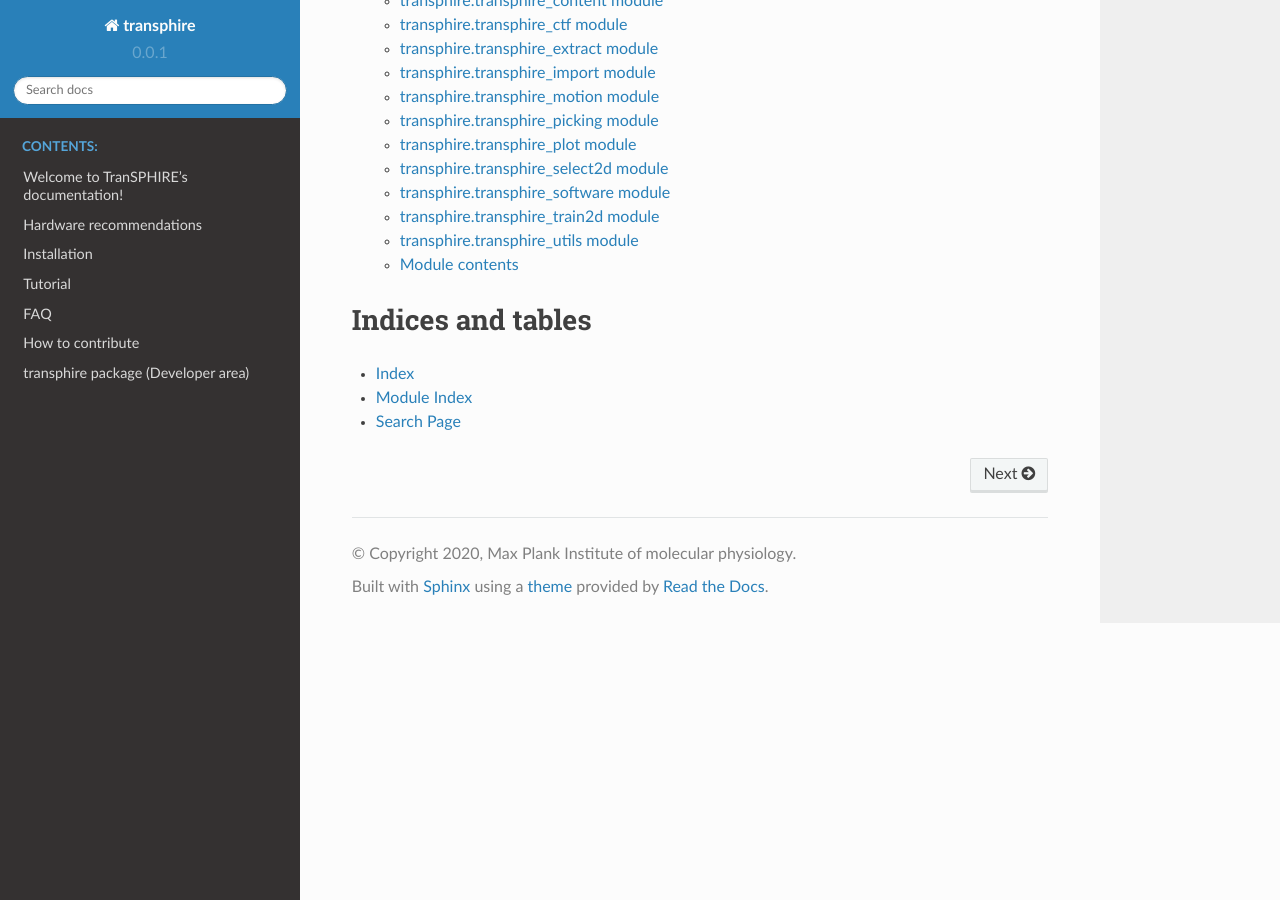
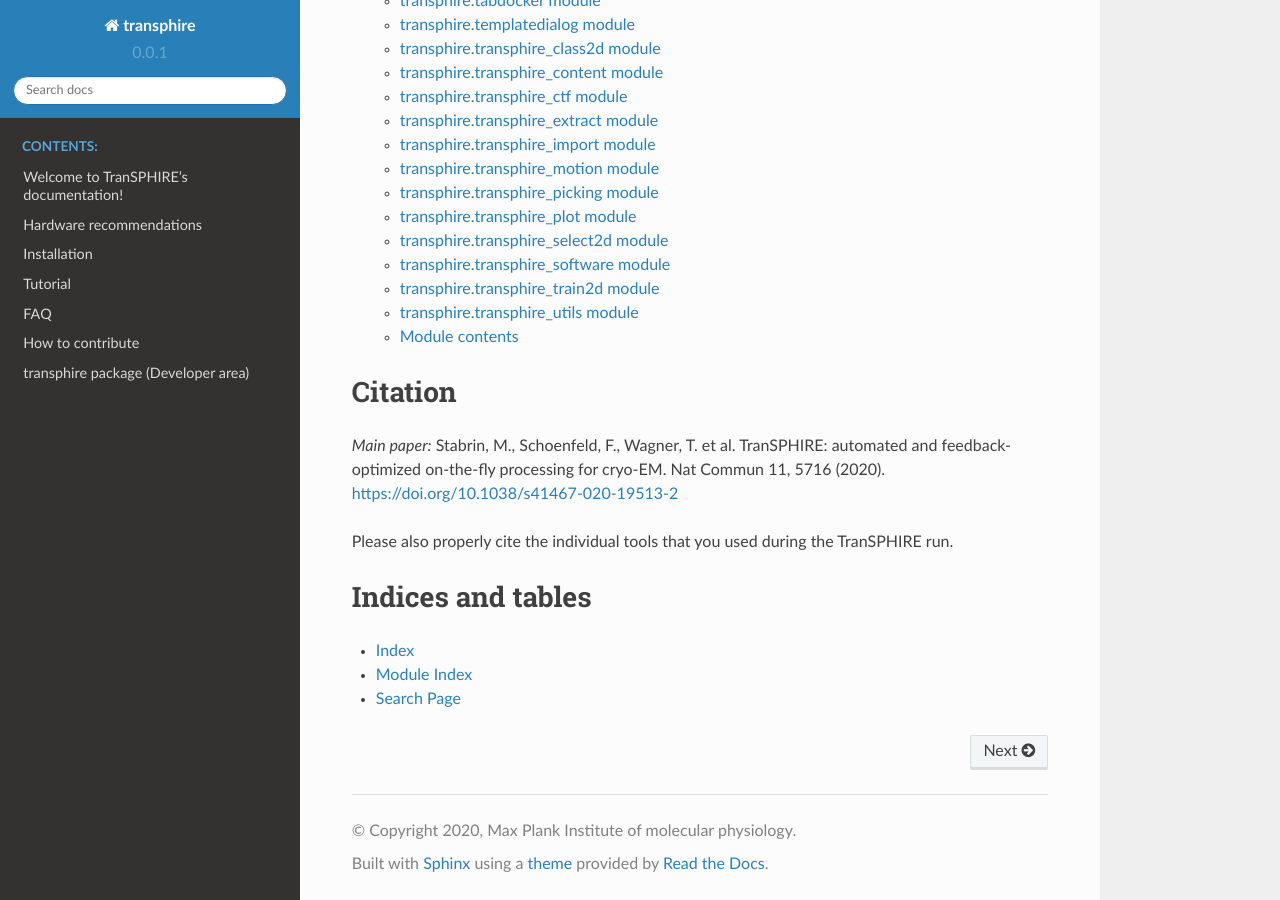
Before and after one commit to MPI-Dortmund/transphire, a Sphinx documentation site: the page built from docs/source/index.rst, in a window 1280 px wide and 900 px high, scrolled down 4437 px. Built offline with Sphinx 7.4.7 and the Read the Docs theme 2.0.0, drawn with Linux system fonts in a browser that asks for light colours; pages that are not in the unit, such as notebooks, are missing from menus; some of the changed text lies outside the part shown.

Commit message:
Update TranSPHIRE citation

```diff
--- a/docs/source/index.rst
+++ b/docs/source/index.rst
@@ -19,6 +19,14 @@
     transphire
 
 
+Citation
+========
+
+*Main paper:*
+Stabrin, M., Schoenfeld, F., Wagner, T. et al. TranSPHIRE: automated and feedback-optimized on-the-fly processing for cryo-EM. Nat Commun 11, 5716 (2020). https://doi.org/10.1038/s41467-020-19513-2
+
+Please also properly cite the individual tools that you used during the TranSPHIRE run.
+
 
 Indices and tables
 ==================
--- a/docs/source/tutorial/introduction.rst
+++ b/docs/source/tutorial/introduction.rst
@@ -1,4 +1,10 @@
 .. include:: ../general/abbreviations.rst
+
+Presentations
+*************
+
+2020 10 29 - SBGrid Consortium
+`YouTube <https://www.youtube.com/watch?v=RlAxtrRrnlQ>`
 
 Basic TranSPHIRE setup
 **********************
```
Also changed, not shown: docs/source/general/faq.rst (+9 -0 lines).
